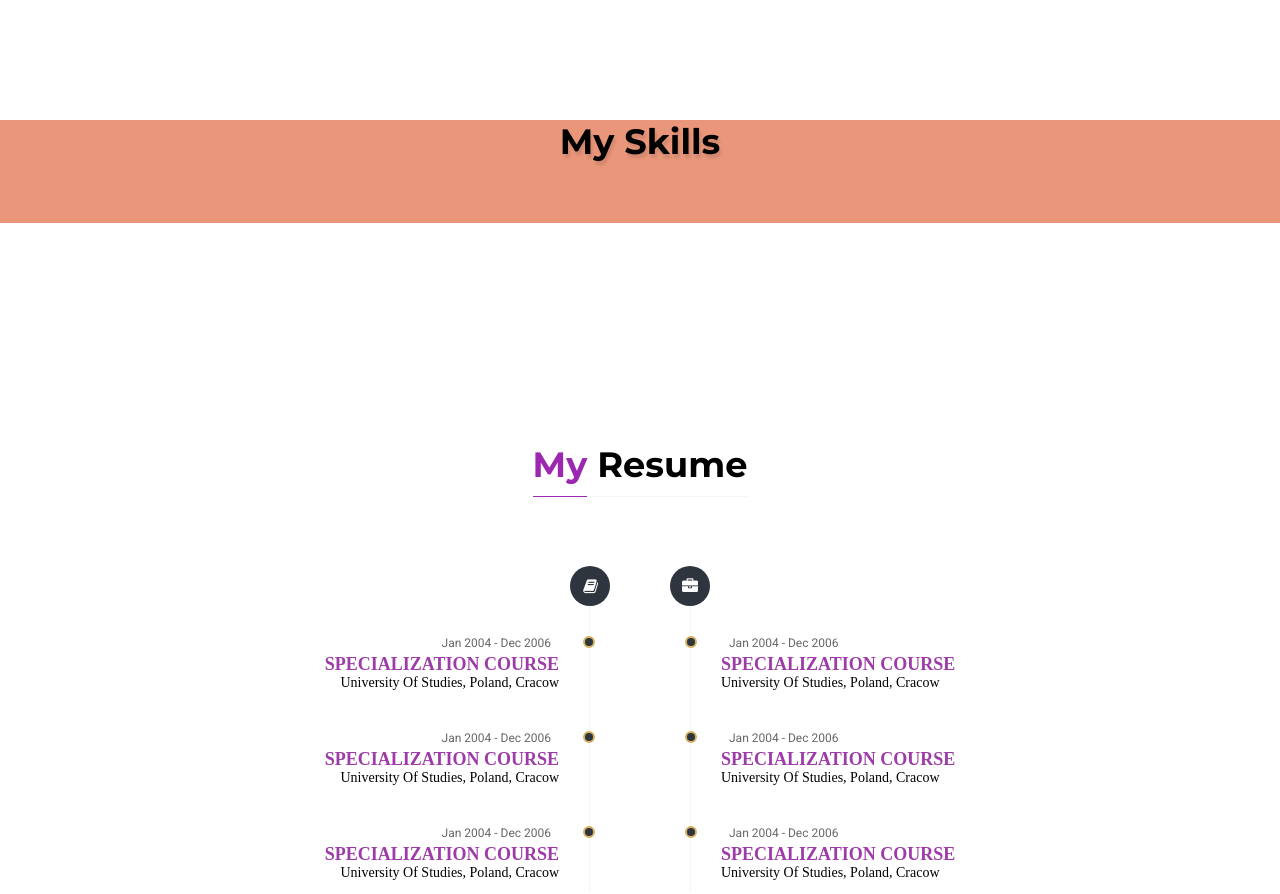
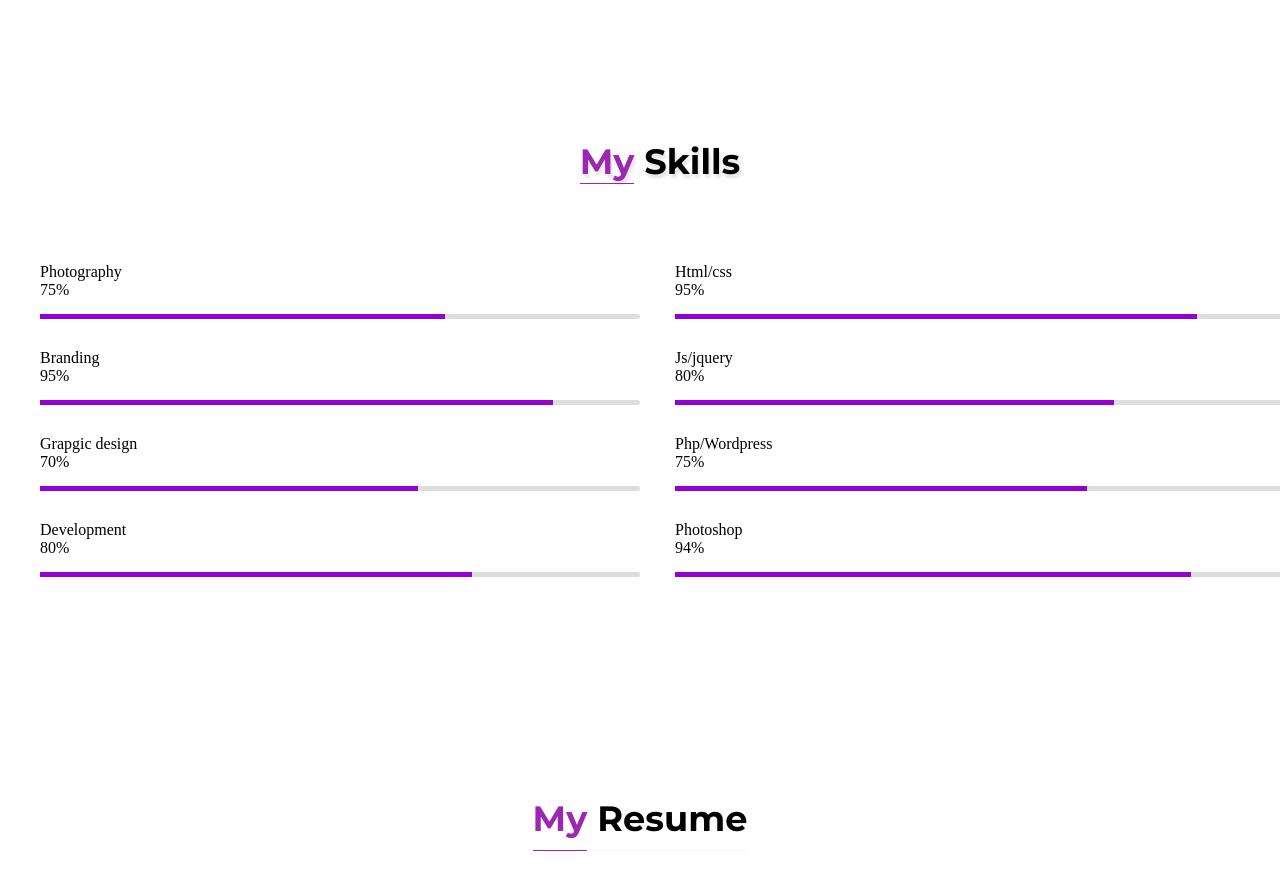
Before and after one commit to front-end-by-rimantas/24-grupe-portfolio-netlify, a website with bundled scripts: page index.html in a window 1280 px wide. Shown: the part 1920-2814 px from the top of the page. Built offline with nearby package versions, Linux system fonts and the light colour scheme; files whose address does not match are found by name.

Commit message:
Css main with js

```diff
--- a/css/components/skills.css
+++ b/css/components/skills.css
@@ -5,10 +5,16 @@
 }
 
 .skills > .container {
-    background-color: darksalmon;
+    width: 100%;
+    text-align: center;
 }
 
-.skills > .container > .title {
+.skills > .container > .row > .title {
+    width: 100%;
+    text-align: center;
+}
+
+.skills > .container > .row > .title > h4 {
     width: 100%;
     text-align: center;
     font-family: 'Montserrat', sans-serif;
@@ -19,51 +25,103 @@
     text-shadow: 2px 4px 3px rgba(0, 0, 0, 0.1);
 }
 
-.skills > .container > .title > .skills-span {
+.skills > .container > .row > .title > h4 > .skills-span {
     color: #9c27b0;
     border-bottom: 1px solid #9c27b0;
 }
 
-.skills > .container > .title > .skills-span2 {
+.skills > .container > .row > .title > h4 > .skills-span2 {
     padding-bottom: 10px;
     font-size: 2.2rem;
     text-transform: capitalize;
     text-shadow: 2px 4px 3px rgba(0, 0, 0, 0.1);
-    border-bottom: 1px solid #f5f5f5;
 }
 
-.skills > .container > .row > .left-column {
+.skills > .container > .row-pr {
+    display: inline-block;
+    width: 100%;
+    float: left;
+    text-align: left;
+}
+
+.skills > .container > .row-pr > .left-column {
     display: inline-block;
     width: 50%;
     float: left;
-    background-color: darkgray;
+    padding: 0 20px;
 }
 
-.skills > .container > .row > .right-column {
+.skills > .container > .row-pr > .right-column {
     display: inline-block;
     width: 50%;
+    float: left;
+    padding: 0 15px;
 }
 
-.left-column > .progress-bar {
-    background-color: blue;
+.progress-bar {
+    display: inline-block;
+    width: 100%;
+    margin: 0 0 0 20px;
+    margin-bottom: 30px;
 }
 
-.left-column > .progress-bar > .texts {
-    background-color: red;
+.progress-bar:last-of-type {
+    margin-bottom: 0px;
 }
 
-.left-column > .progress-bar > .texts > label {
-    background-color: yellowgreen;
+.progress-bar > .texts {
+    display: inline-block;
+    width: 100%;
+    margin-bottom: 15px;
 }
 
-.left-column > .progress-bar > .texts > value {
-    background-color: yellow;
+.progress-bar > .texts > label {
+    display: inline-block;
+    float: left;
+    font-size: .8rem;
+    font-weight: 600;
+    margin-bottom: 15px;
+    text-transform: capitalize;
 }
 
-.left-column > .progress-bar > .bar {
-    background-color: green;
+.progress-bar > .texts > value {
+    display: inline-block;
+    float: right;
 }
 
-.left-column > .progress-bar > .bar > loading {
-    background-color: cyan;
+.progress-bar > .bar {
+    display: inline-block;
+    float: left;
+    text-align: left;
+    width: 100%;
+    height: 5px;
+    border-radius: 50px;
+    background-color: #ddd;
 }
+
+.progress-bar > .bar > .progress {
+    display: inline-block;
+    float: left;
+    width: 100%;
+    height: 100%;
+    background-color: transparent;
+}
+
+.progress-bar > .bar > .progress > .loading {
+    display: inline-block;
+    width: 100%;
+    height: 100%;
+    background-color: var(--secondary-color);
+    animation-name: loading;
+    animation-duration: 1s;
+    animation-fill-mode: forwards;
+}
+
+@keyframes loading {
+    0% {
+        width: 0;
+    }
+    100% {
+        width: 90%;
+    }
+}
--- a/index.html
+++ b/index.html
@@ -82,23 +82,18 @@
     <!--Skills (h2, progress bars per JS)-->
     <section class="skills">
         <div class="container">
-            <div class="title">
+            <div class="row">
+                <div class="col-sm-12 title">
                     <h4><span class="skills-span">My</span><span class="skills-span2"> skills</span></h4>
                 </div>
-            <!--<div class="row">
-                <div class="left-column">Progress bar
-                    <div class="progress-bar">
-                        <h4>Photography</h4>
-                        <div class="progbar"></div>
+            </div>
+            <div class="row-pr">
+                <div class="col-12 col-md-6 left-column"></div>
+                    <!--<div class="progress-bars"></div>-->
+                <div class="col-12 col-md-6 right-column"></div>
+                    <!--<div class="progress-bars"></div>-->
             </div>
         </div>
-                <div class="right-column">Progress bar
-                    <div class="progress-bar">
-                        <h4>Photography</h4>
-                        <div class="progbar"></div>
-                    </div>
-                </div>
-            </div>-->
     </section>
             <!--Resume (forms per JS...?)-->
             <section class="resume">
--- a/js/Home.js
+++ b/js/Home.js
@@ -4,7 +4,7 @@ import { socialicon} from './data/socialData.js';
 import { socials} from './components/socials.js';
 /* about me */
 /* skills */
-import { progressBarData } from "./data/progressBarData.js";
+import { progressBarData, progressBarDataRight } from "./data/progressBarData.js";
 import { ProgressBar } from "./components/progressBar.js";
 /* resume */
 /* counter */
@@ -24,8 +24,8 @@ import { myServicesData } from './data/myServicesData.js';
 socials ('.social',socialicon);
 /* about me */
 /* skills */
-new ProgressBar ('./left-column', progressBarData);
-new ProgressBar ('./right-column', progressBarData);
+new ProgressBar ('.col-12.col-md-6.left-column', progressBarData);
+new ProgressBar ('.col-12.col-md-6.right-column', progressBarDataRight);
 /* resume */
 /* counter */
 new Counter ('.counterBlock', counterData)
--- a/js/components/progressBar.js
+++ b/js/components/progressBar.js
@@ -62,9 +62,7 @@ class ProgressBar {
 
     generateProgressBar(progressBar){
         console.log(progressBar);
-        return `<div class="row">
-                    <div class="left-column">
-                        <div class="progress-bar">
+        return `<div class="progress-bar">
                     <div class="texts">
                         <div class="label">${progressBar.label}</div>
                             <div class="value">${this.formatNumber(progressBar.value)}%</div>
@@ -72,21 +70,6 @@ class ProgressBar {
                     <div class="bar">
                         <div class="progress" style="width: ${progressBar.value}%;">
                             <div class="loading"></div>
-                                </div>
-                            </div>
-                        </div>
-                    </div>
-                    <div class="right-column">
-                        <div class="progress-bar">
-                            <div class="texts">
-                                <div class="label">${progressBar.label}</div>
-                                <div class="value">${this.formatNumber(progressBar.value)}%</div>
-                            </div>
-                            <div class="bar">
-                                <div class="progress" style="width: ${progressBar.value}%;">
-                                    <div class="loading"></div>
-                                </div>
-                            </div>
                         </div>
                     </div>
                 </div>`;
--- a/js/data/progressBarData.js
+++ b/js/data/progressBarData.js
@@ -14,7 +14,12 @@ const progressBarData = [
     {
         label: 'Development',
         value: 80
-    },
+    }
+]
+
+export { progressBarData }
+
+const progressBarDataRight = [
     {
         label: 'Html/css',
         value: 95
@@ -33,4 +38,4 @@ const progressBarData = [
     }
 ]
 
-export { progressBarData }
+export { progressBarDataRight }
```
Also changed, not shown: 1 other file. Lines whose indentation alone changed are shown as unchanged.
